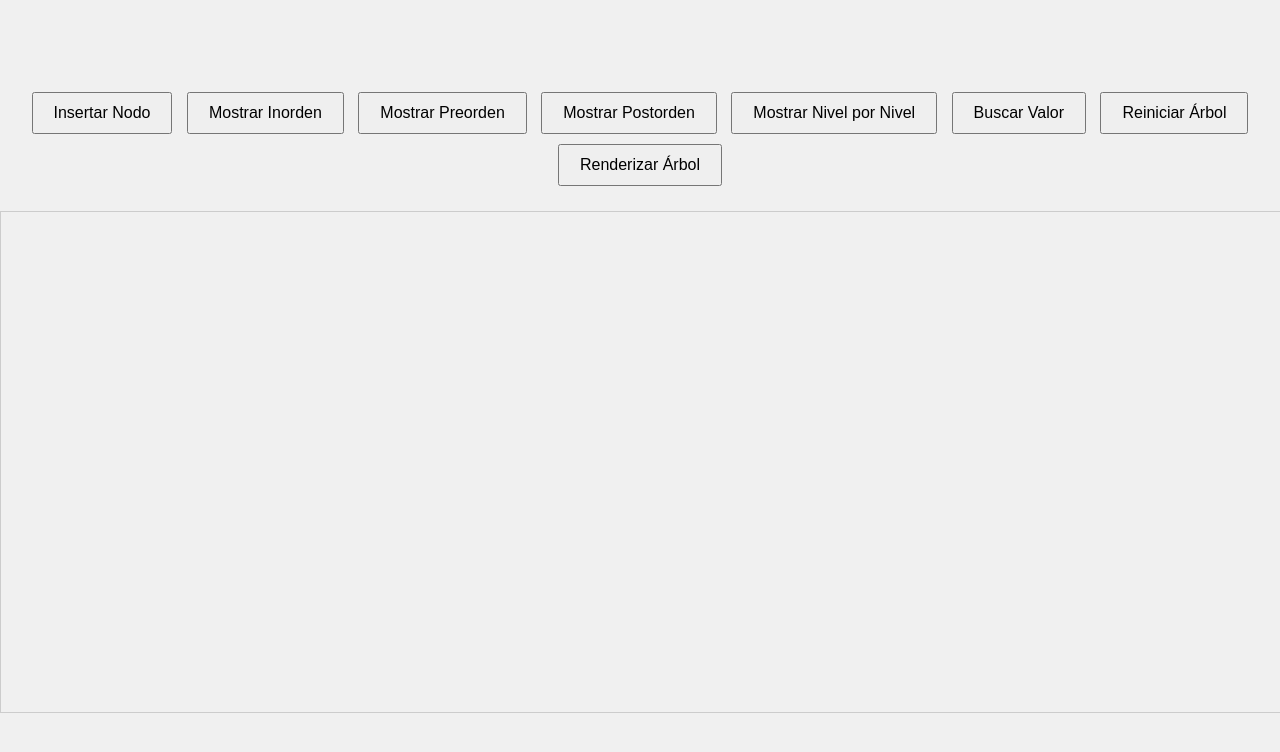
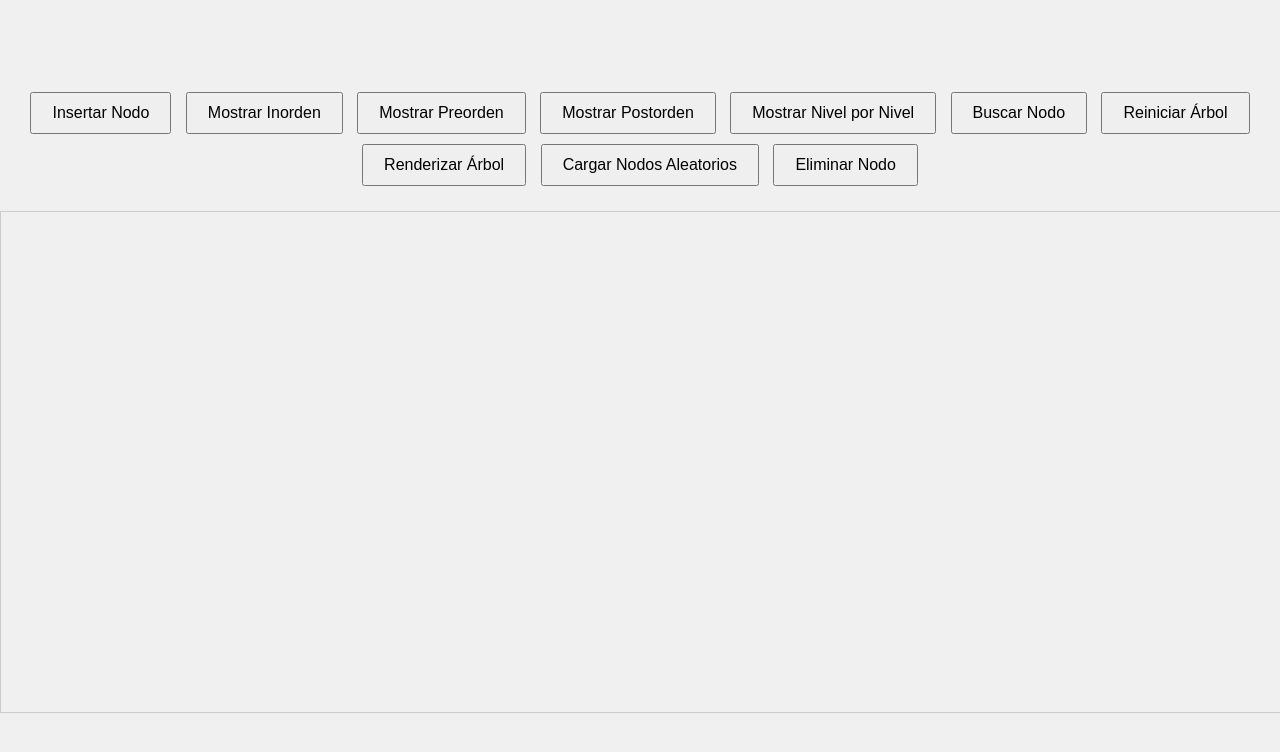
Before and after one commit to KrzzVault/arbol, a plain HTML site: page index.html in a window 1280 px wide. Drawn offline with nearby package versions, Linux system fonts and the light colour scheme.

Commit message:
Update index.html

```diff
--- a/index.html
+++ b/index.html
@@ -4,7 +4,7 @@
 <head>
     <meta charset="UTF-8">
     <meta name="viewport" content="width=device-width, initial-scale=1.0">
-    <title>Arbol Binario</title>
+    <title>Binary Tree Visualization with D3.js</title>
     <link rel="stylesheet" href="styles.css">
 </head>
 
@@ -15,9 +15,12 @@
         <button id="showPreorderButton">Mostrar Preorden</button>
         <button id="showPostorderButton">Mostrar Postorden</button>
         <button id="showLevelOrderButton">Mostrar Nivel por Nivel</button>
-        <button id="searchNodeButton">Buscar Valor</button>
+        <button id="searchNodeButton">Buscar Nodo</button>
         <button id="resetTreeButton">Reiniciar Árbol</button>
         <button id="renderTreeButton">Renderizar Árbol</button>
+        <button id="loadRandomNodesButton">Cargar Nodos Aleatorios</button> <!-- Nuevo botón -->
+        <button id="deleteNodeButton">Eliminar Nodo</button>
+
 
         <!-- Botones adicionales para los tipos de árboles -->
         <!-- <button id="showCompleteTreeButton">Mostrar Árbol Completo</button>
```
